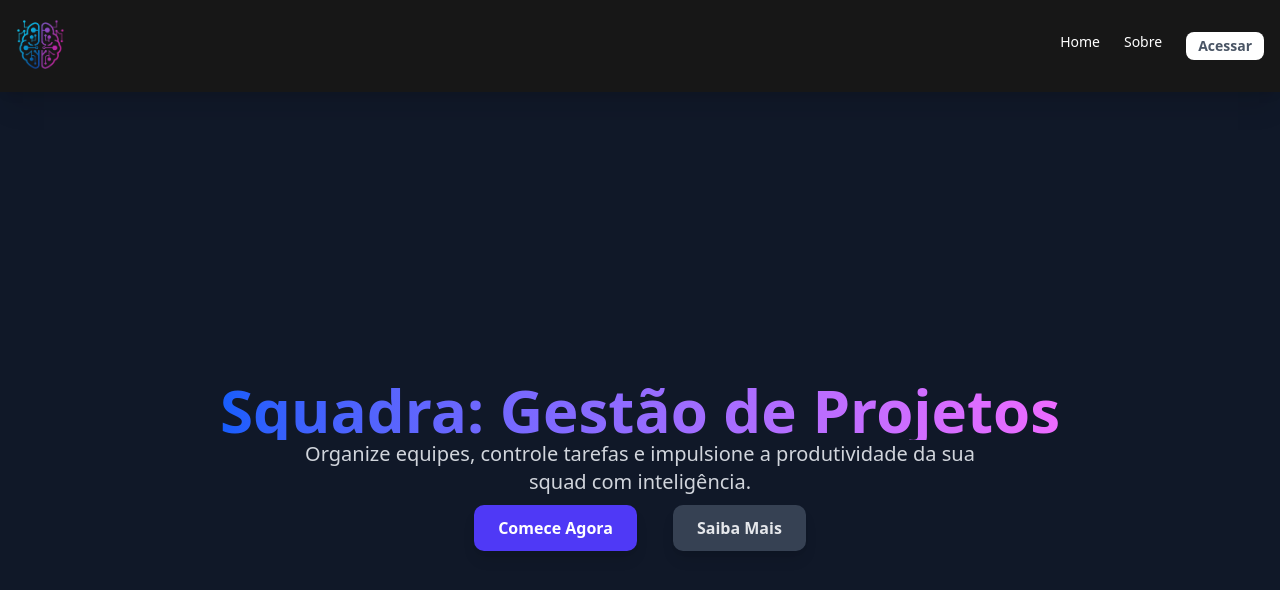
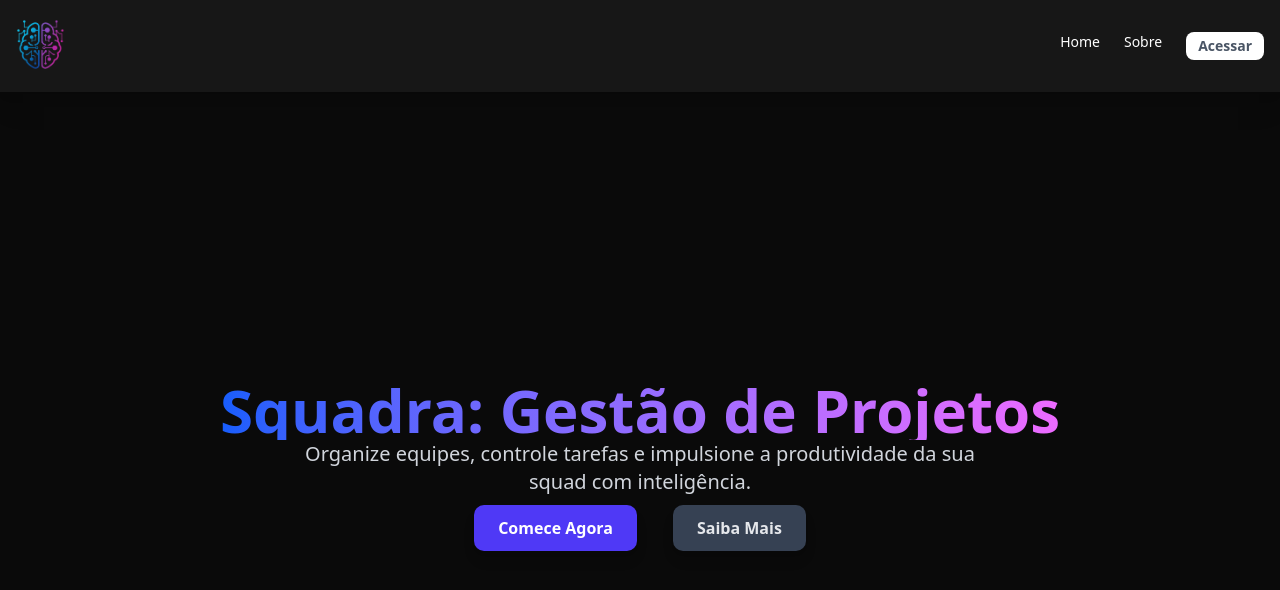
Before and after one commit to viniciussouza429/squadra, a Next.js app: page / in a window 1280 px wide. Shown: the top 590 px of the page. Built offline with nearby package versions, Linux system fonts and the light colour scheme.

Commit message:
feat: alteração cor paginas layout.tsx

```diff
--- a/src/app/layout.tsx
+++ b/src/app/layout.tsx
@@ -12,7 +12,7 @@
 }) {
   return (
     <html lang="pt-BR">
-      <body className="bg-gray-900 text-white antialiased min-h-screen">
+      <body className="bg-neutral-950 text-white antialiased min-h-screen">
         {/* 🎯 A CORREÇÃO: O SessionProvider deve envolver todo o conteúdo */}
         <SessionProvider>{children}</SessionProvider>
       </body>
```
